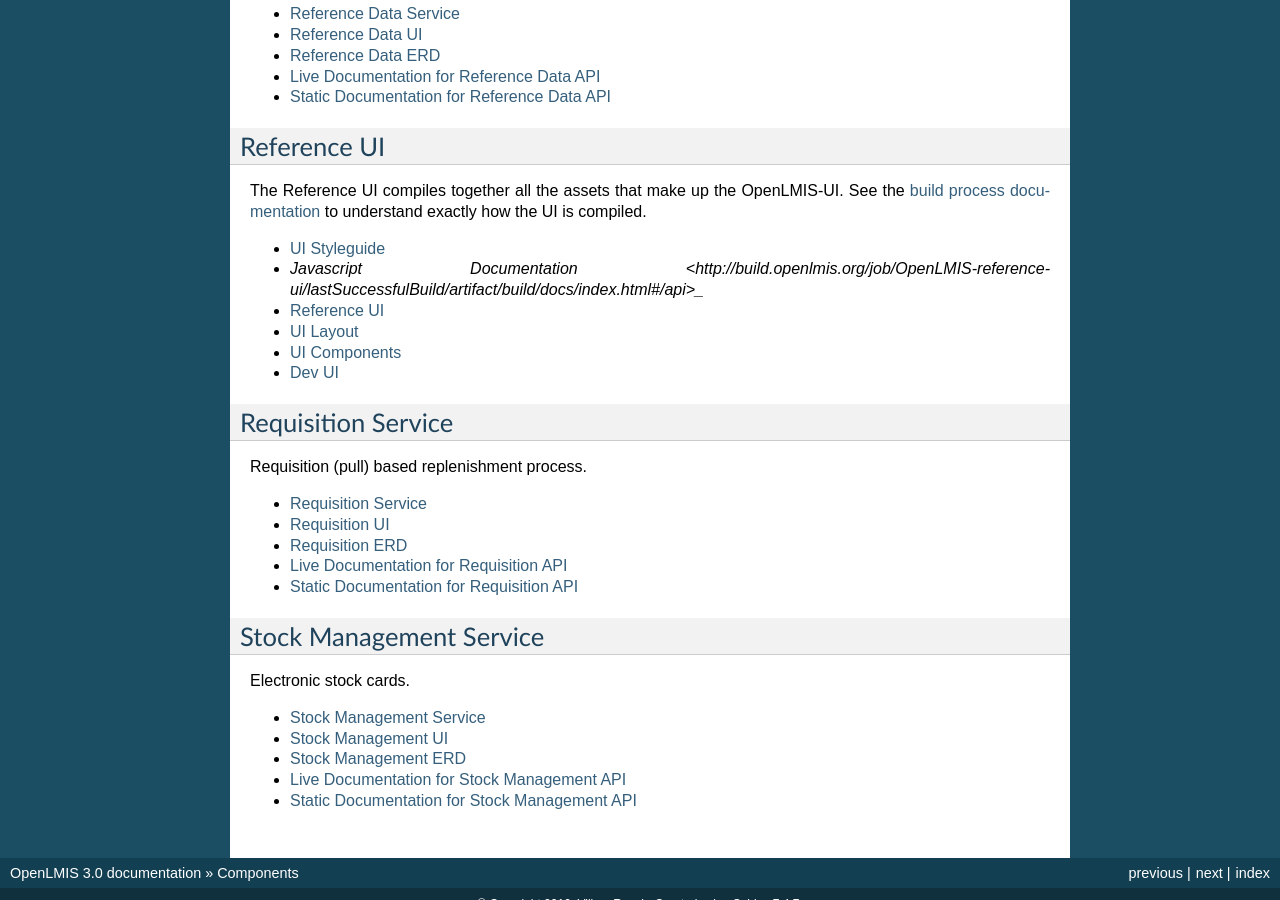
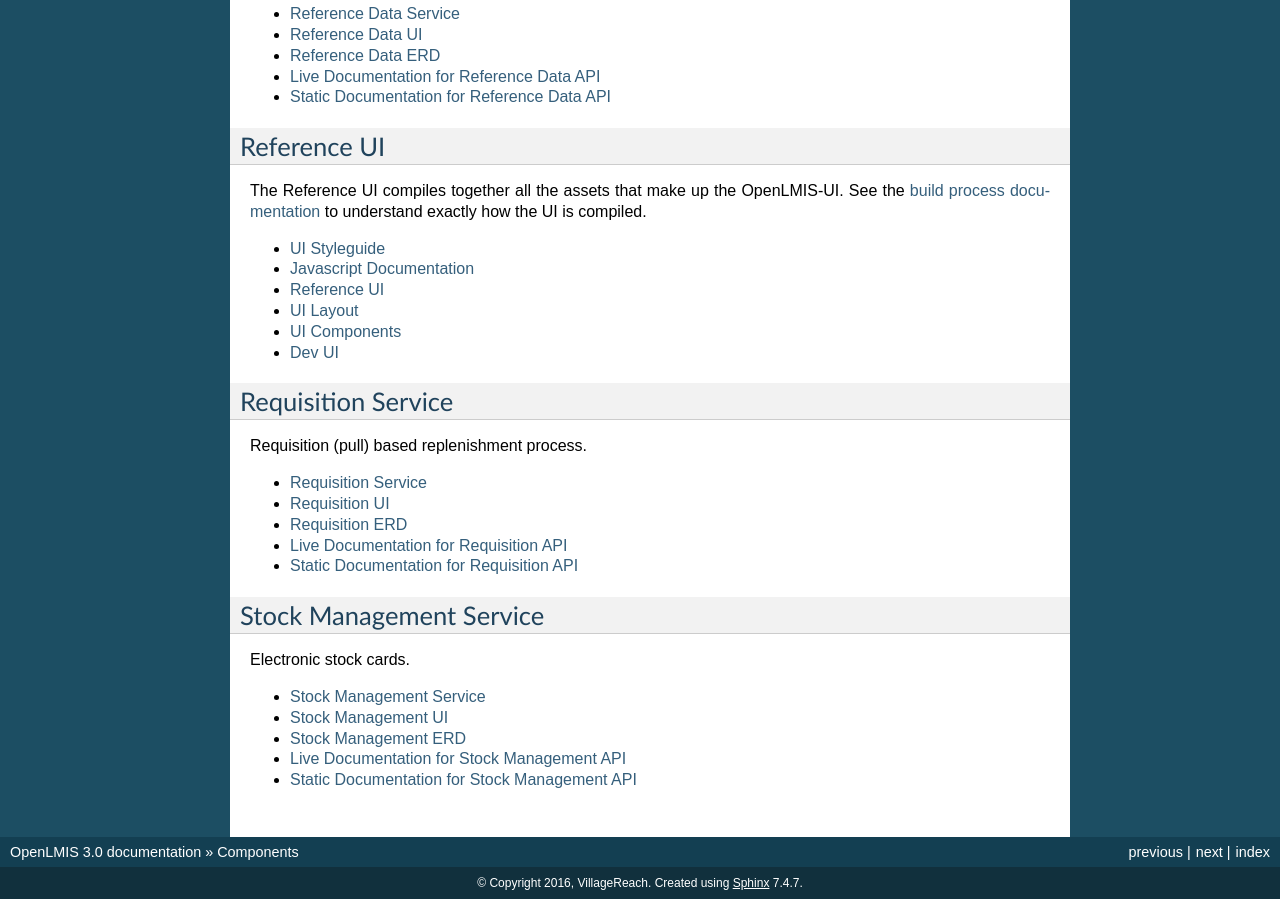
Before and after one commit to OpenLMIS/openlmis-ref-distro, a Sphinx documentation site: the page built from docs/source/components/index.rst, in a window 1280 px wide and 900 px high, scrolled down 1206 px. Built offline with Sphinx 7.4.7, drawn with Linux system fonts in a browser that asks for light colours; pages that are not in the unit, such as notebooks, are missing from menus.

Commit message:
Fixed JSDoc link

```diff
--- a/docs/source/components/index.rst
+++ b/docs/source/components/index.rst
@@ -75,7 +75,7 @@
 The Reference UI compiles together all the assets that make up the OpenLMIS-UI. See the `build process documentation <../architecture/buildProcess.html>`_ to understand exactly how the UI is compiled.
 
 - `UI Styleguide <http://build.openlmis.org/job/OpenLMIS-reference-ui/lastSuccessfulBuild/artifact/build/styleguide/index.html#!/login>`_
-- `Javascript Documentation <http://build.openlmis.org/job/OpenLMIS-reference-ui/lastSuccessfulBuild/artifact/build/docs/index.html#/api>_`
+- `Javascript Documentation <http://build.openlmis.org/job/OpenLMIS-reference-ui/lastSuccessfulBuild/artifact/build/docs/index.html#/api>`_
 - `Reference UI <referenceUI.html>`_
 - `UI Layout <uiLayout.html>`_
 - `UI Components <uiComponents.html>`_
```
